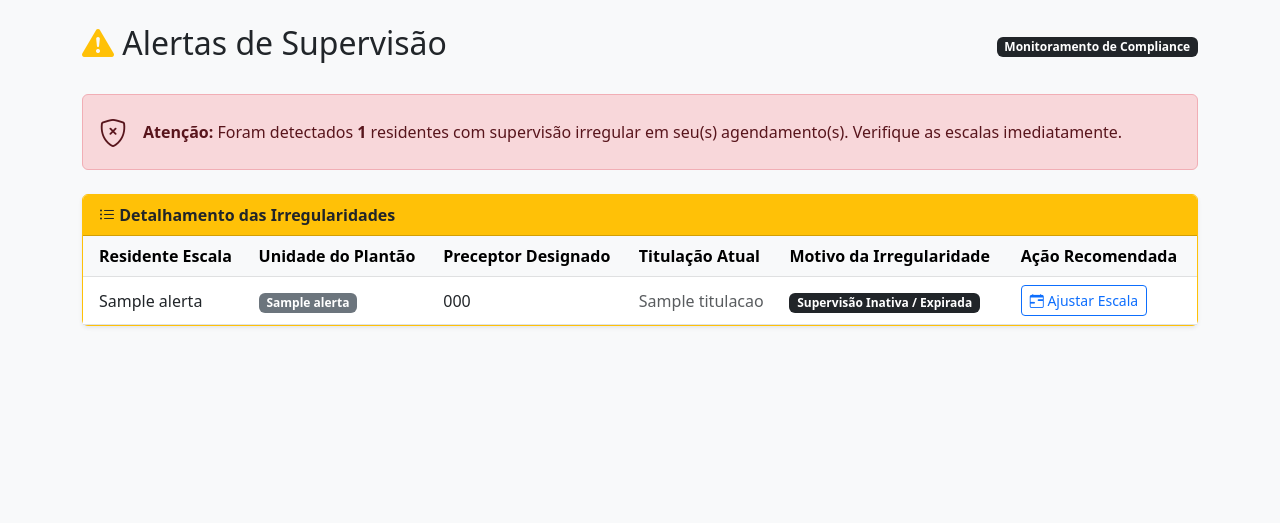
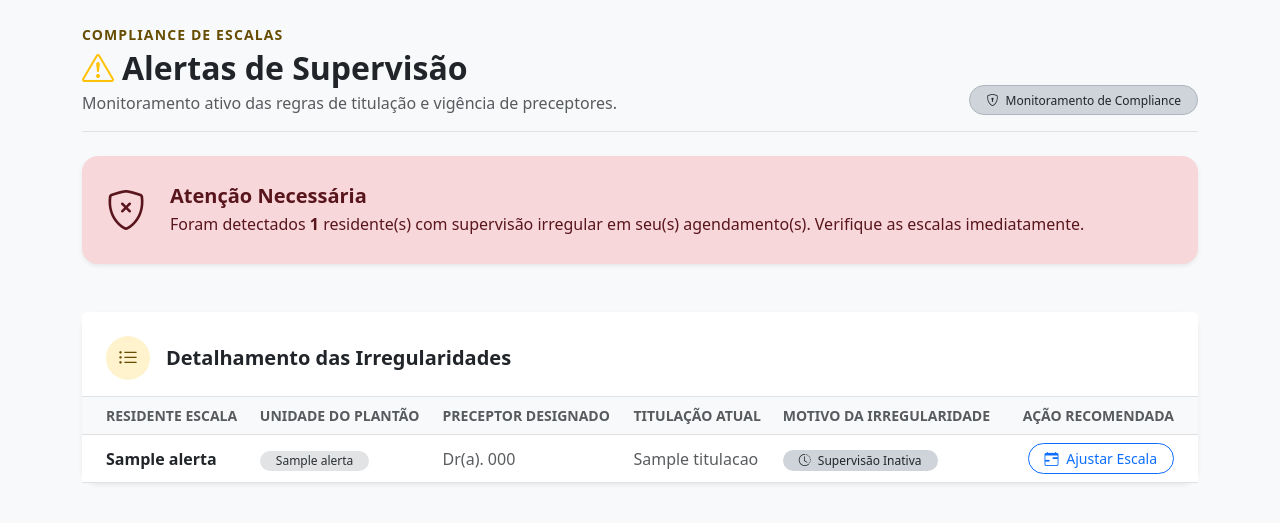
Before and after one commit to antoniofpneto/Sistema-de-Gestao-Hospitalar-Dra-Yuska-Maritan-Brito-Projeto-Banco-de-Dados-, a Flask app: template app/templates/alertas_supervisao.html in a window 1280 px wide. Shown: the part 80-603 px from the top of the page. Run offline with Flask 3, Linux system fonts and the light colour scheme; the template is opened without the code that fills it: most values are stand-ins (such as "Sample title", 1, 10 or a date in 2020); some libraries are stand-ins or nearby versions.

Commit message:
style(residentes irregulares): Remodela a página de Supervisões Irregulares

```diff
--- a/app/templates/alertas_supervisao.html
+++ b/app/templates/alertas_supervisao.html
@@ -1,73 +1,100 @@
 {% extends 'base.html' %}
 
 {% block content %}
-<div class="d-flex justify-content-between align-items-center mb-4">
-    <h2><i class="bi bi-exclamation-triangle-fill text-warning"></i> Alertas de Supervisão</h2>
-    <span class="badge bg-dark text-white">Monitoramento de Compliance</span>
+<!-- ============================================================ -->
+<!-- CABEÇALHO -->
+<!-- ============================================================ -->
+<div class="d-flex flex-wrap justify-content-between align-items-end gap-3 mb-4 pb-3 border-bottom">
+    <div>
+        <span class="text-uppercase small fw-semibold text-warning-emphasis d-block mb-1" style="letter-spacing:.08em;">
+            Compliance de Escalas
+        </span>
+        <h2 class="fw-bold text-dark mb-1">
+            <i class="bi bi-exclamation-triangle text-warning me-2"></i>Alertas de Supervisão
+        </h2>
+        <p class="text-muted mb-0">Monitoramento ativo das regras de titulação e vigência de preceptores.</p>
+    </div>
+    <span class="badge bg-dark-subtle text-dark border border-dark-subtle rounded-pill px-3 py-2 fw-medium" title="Consulta via vw_residentes_sem_supervisor">
+        <i class="bi bi-shield-lock me-1"></i> Monitoramento de Compliance
+    </span>
 </div>
 
-<!-- Card de Resumo -->
+<!-- ============================================================ -->
+<!-- ALERTAS GERAIS -->
+<!-- ============================================================ -->
 {% if alertas|length > 0 %}
-<div class="alert alert-danger d-flex align-items-center mb-4" role="alert">
-    <i class="bi bi-shield-x fs-3 me-3"></i>
+<div class="alert alert-danger border-0 bg-danger-subtle text-danger-emphasis rounded-4 d-flex align-items-center mb-5 p-4 shadow-sm" role="alert">
+    <i class="bi bi-shield-x fs-1 me-4"></i>
     <div>
-        <strong>Atenção:</strong> Foram detectados <strong>{{ alertas|length }}</strong> residentes com supervisão irregular em seu(s) agendamento(s). Verifique as escalas imediatamente.
+        <h5 class="fw-bold mb-1">Atenção Necessária</h5>
+        <p class="mb-0">Foram detectados <strong>{{ alertas|length }}</strong> residente(s) com supervisão irregular em seu(s) agendamento(s). Verifique as escalas imediatamente.</p>
     </div>
 </div>
 {% else %}
-<div class="alert alert-success d-flex align-items-center mb-4" role="alert">
-    <i class="bi bi-shield-check fs-3 me-3"></i>
+<div class="alert alert-success border-0 bg-success-subtle text-success-emphasis rounded-4 d-flex align-items-center mb-5 p-4 shadow-sm" role="alert">
+    <i class="bi bi-shield-check fs-1 me-4 text-success"></i>
     <div>
-        <strong>Sistema Regular:</strong> Todos os residentes escalados possuem preceptores com titulação de Doutor e supervisão ativa no momento.
+        <h5 class="fw-bold mb-1 text-success">Sistema Regular</h5>
+        <p class="mb-0 text-success-emphasis">Todos os residentes escalados possuem preceptores com titulação de Doutor e supervisão ativa no momento.</p>
     </div>
 </div>
 {% endif %}
 
-<div class="card shadow-sm border-warning">
-    <div class="card-header bg-warning text-dark fw-bold">
-        <i class="bi bi-list-ul"></i> Detalhamento das Irregularidades
+<!-- ============================================================ -->
+<!-- CONTEÚDO PRINCIPAL (CARD & TABELA) -->
+<!-- ============================================================ -->
+<div class="card border-0 shadow-sm rounded-4 mb-5">
+    <div class="card-header bg-white border-bottom pt-4 px-4 pb-3 d-flex align-items-center gap-3">
+        <div class="bg-warning-subtle text-warning-emphasis rounded-circle d-flex align-items-center justify-content-center" style="width: 44px; height: 44px;">
+            <i class="bi bi-list-ul fs-5"></i>
+        </div>
+        <h5 class="fw-bold text-dark mb-0">Detalhamento das Irregularidades</h5>
     </div>
+
     <div class="card-body p-0">
         <div class="table-responsive">
-            <table class="table table-hover align-middle mb-0">
+            <table class="table table-hover align-middle mb-0 custom-table">
                 <thead class="table-light">
                     <tr>
-                        <th class="ps-3">Residente Escala</th>
-                        <th>Unidade do Plantão</th>
-                        <th>Preceptor Designado</th>
-                        <th>Titulação Atual</th>
-                        <th>Motivo da Irregularidade</th>
-                        <th>Ação Recomendada</th>
+                        <th class="ps-4 text-uppercase small text-muted fw-semibold">Residente Escala</th>
+                        <th class="text-uppercase small text-muted fw-semibold">Unidade do Plantão</th>
+                        <th class="text-uppercase small text-muted fw-semibold">Preceptor Designado</th>
+                        <th class="text-uppercase small text-muted fw-semibold">Titulação Atual</th>
+                        <th class="text-uppercase small text-muted fw-semibold">Motivo da Irregularidade</th>
+                        <th class="text-uppercase small text-muted fw-semibold pe-4 text-end">Ação Recomendada</th>
                     </tr>
                 </thead>
                 <tbody>
                     {% for alerta in alertas %}
                     <tr>
-                        <td class="ps-3 fw-medium">{{ alerta.nome_residente }}</td>
-                        <td><span class="badge bg-secondary">{{ alerta.nome_unidade }}</span></td>
-                        <td>{{ alerta.nome_preceptor }}</td>
+                        <td class="ps-4 fw-semibold text-dark">{{ alerta.nome_residente }}</td>
                         <td>
-                            <span class="text-muted">{{ alerta.titulacao }}</span>
+                            <span class="badge bg-secondary-subtle text-secondary-emphasis rounded-pill fw-medium px-3 py-1">{{ alerta.nome_unidade }}</span>
+                        </td>
+                        <td class="text-muted fw-medium">Dr(a). {{ alerta.nome_preceptor }}</td>
+                        <td>
+                            <span class="text-muted fw-medium">{{ alerta.titulacao }}</span>
                         </td>
                         <td>
                             <!-- Formatação condicional baseada na saída da View -->
                             {% if alerta.motivo == 'Preceptor sem titulação de Doutor' %}
-                                <span class="badge bg-danger">Titulação Insuficiente</span>
+                                <span class="badge bg-danger-subtle text-danger rounded-pill fw-medium px-3 py-1"><i class="bi bi-award me-1"></i> Titulação Insuficiente</span>
                             {% else %}
-                                <span class="badge bg-dark">Supervisão Inativa / Expirada</span>
+                                <span class="badge bg-dark-subtle text-dark rounded-pill fw-medium px-3 py-1"><i class="bi bi-clock-history me-1"></i> Supervisão Inativa</span>
                             {% endif %}
                         </td>
-                        <td>
+                        <td class="pe-4 text-end">
                             <!-- Botão de atalho para editar o profissional -->
-                            <a href="/profissional/{{ alerta.id_residente }}" class="btn btn-sm btn-outline-primary">
-                                <i class="bi bi-calendar-range"></i> Ajustar Escala
+                            <a href="/profissional/{{ alerta.id_residente }}" class="btn btn-sm btn-outline-primary rounded-pill px-3 fw-medium transition-hover">
+                                <i class="bi bi-calendar-range me-1"></i> Ajustar Escala
                             </a>
                         </td>
                     </tr>
                     {% else %}
                     <tr>
                         <td colspan="6" class="text-center text-muted py-5">
-                            Nenhum alerta de supervisão pendente.
+                            <i class="bi bi-check-circle fs-3 d-block mb-2 text-success"></i>
+                            Nenhum alerta de supervisão pendente na escala.
                         </td>
                     </tr>
                     {% endfor %}
@@ -76,4 +103,18 @@
         </div>
     </div>
 </div>
+
+<style>
+    /* Transições e hover para os componentes clicáveis */
+    .transition-hover {
+        transition: all .2s ease-in-out;
+    }
+    .transition-hover:hover {
+        transform: translateY(-2px);
+        box-shadow: 0 .25rem .5rem rgba(0,0,0,.08);
+    }
+    .custom-table tbody tr {
+        transition: background-color 0.15s ease-in-out;
+    }
+</style>
 {% endblock %}
```
